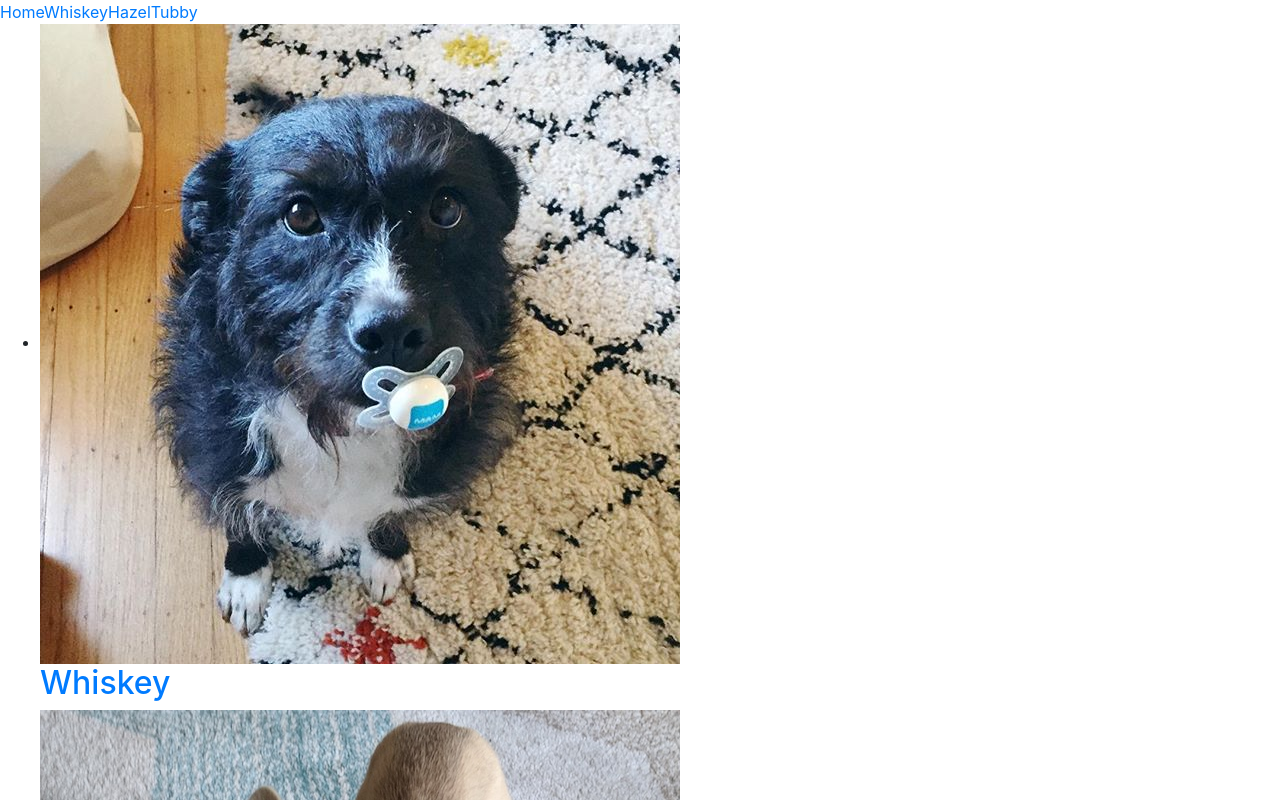
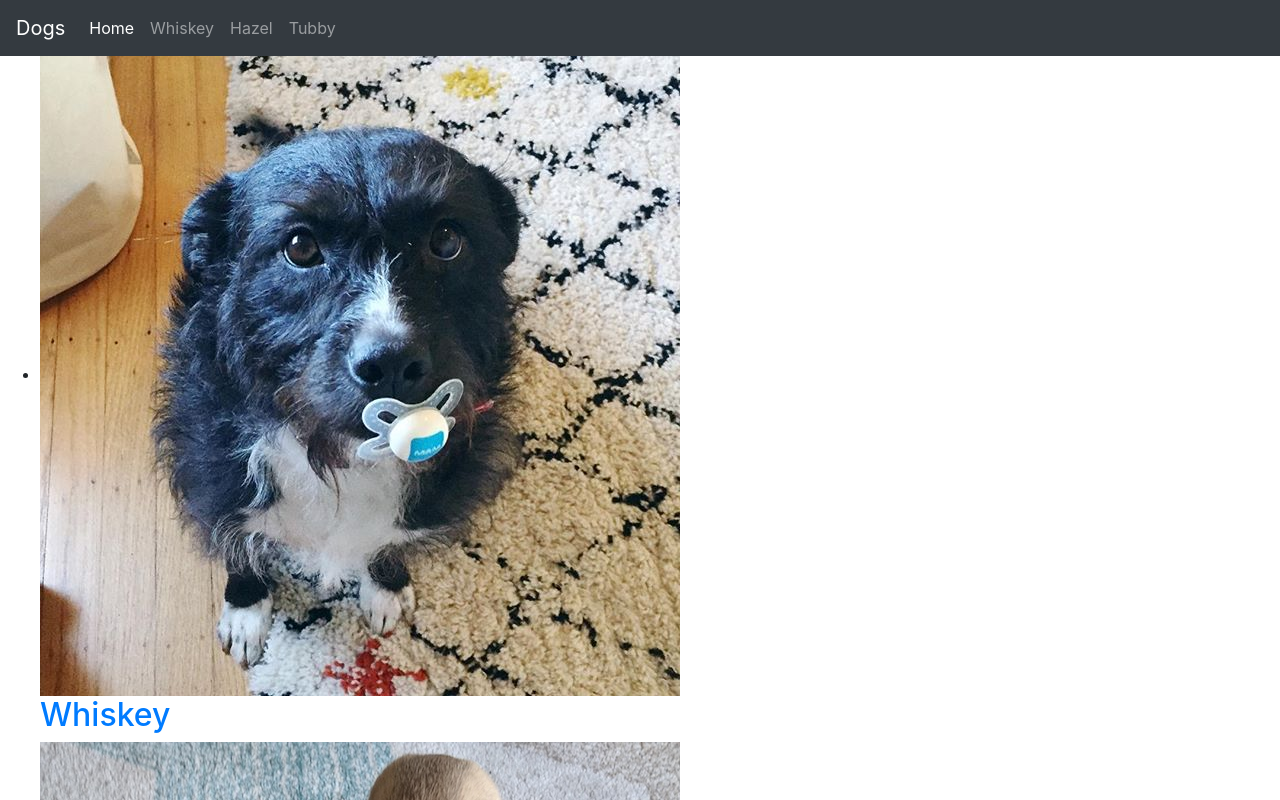
Before and after one commit to akabikov/snoutbook, a React (Create React App) app: page /dogs in a window 1280 px wide. Shown: the top 800 px of the page. Built offline with nearby package versions, Linux system fonts and the light colour scheme.

Commit message:
style: styling navbar

```diff
--- a/src/NavBar.jsx
+++ b/src/NavBar.jsx
@@ -1,27 +1,46 @@
 import React from "react";
-import { NavLink } from "react-router-dom";
+import { Link, NavLink } from "react-router-dom";
 import data from "./data.json";
 
 class NavBar extends React.Component {
   render() {
     const { listName } = this.props;
     const links = data[listName].map(({ name, src }) => (
-      <NavLink
-        exact
-        to={`/${listName}/${src}`}
-        activeClassName='nav-active'
-        key={src}
-      >
-        {name}
-      </NavLink>
+      <li className='nav-item' key={src}>
+        <NavLink exact to={`/${listName}/${src}`} className='nav-link'>
+          {name}
+        </NavLink>
+      </li>
     ));
 
     return (
-      <nav>
-        <NavLink exact to={listName} activeClassName='nav-active'>
-          Home
-        </NavLink>
-        {links}
+      <nav className='navbar navbar-expand-lg navbar-dark bg-dark'>
+        <Link className='navbar-brand' to={listName}>
+          {listName.replace(/^\w/, (m) => m.toUpperCase())}
+        </Link>
+
+        <button
+          className='navbar-toggler'
+          type='button'
+          data-toggle='collapse'
+          data-target='#navbarNav'
+          aria-controls='navbarNav'
+          aria-expanded='false'
+          aria-label='Toggle navigation'
+        >
+          <span className='navbar-toggler-icon' />
+        </button>
+
+        <div className='collapse navbar-collapse' id='navbarNav'>
+          <ul className='navbar-nav'>
+            <li className='nav-item'>
+              <NavLink exact to={listName} className='nav-link'>
+                Home
+              </NavLink>
+            </li>
+            {links}
+          </ul>
+        </div>
       </nav>
     );
   }
```
